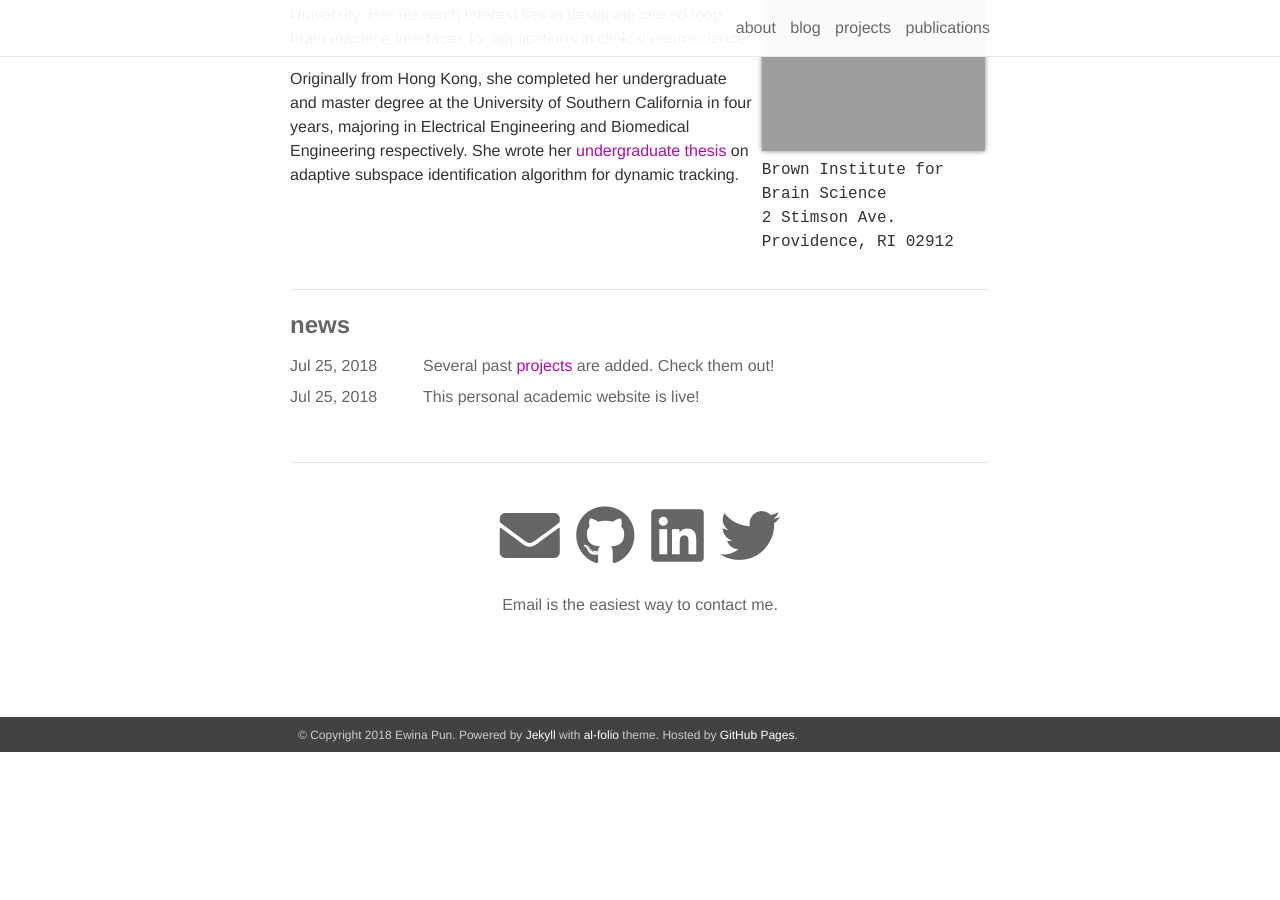
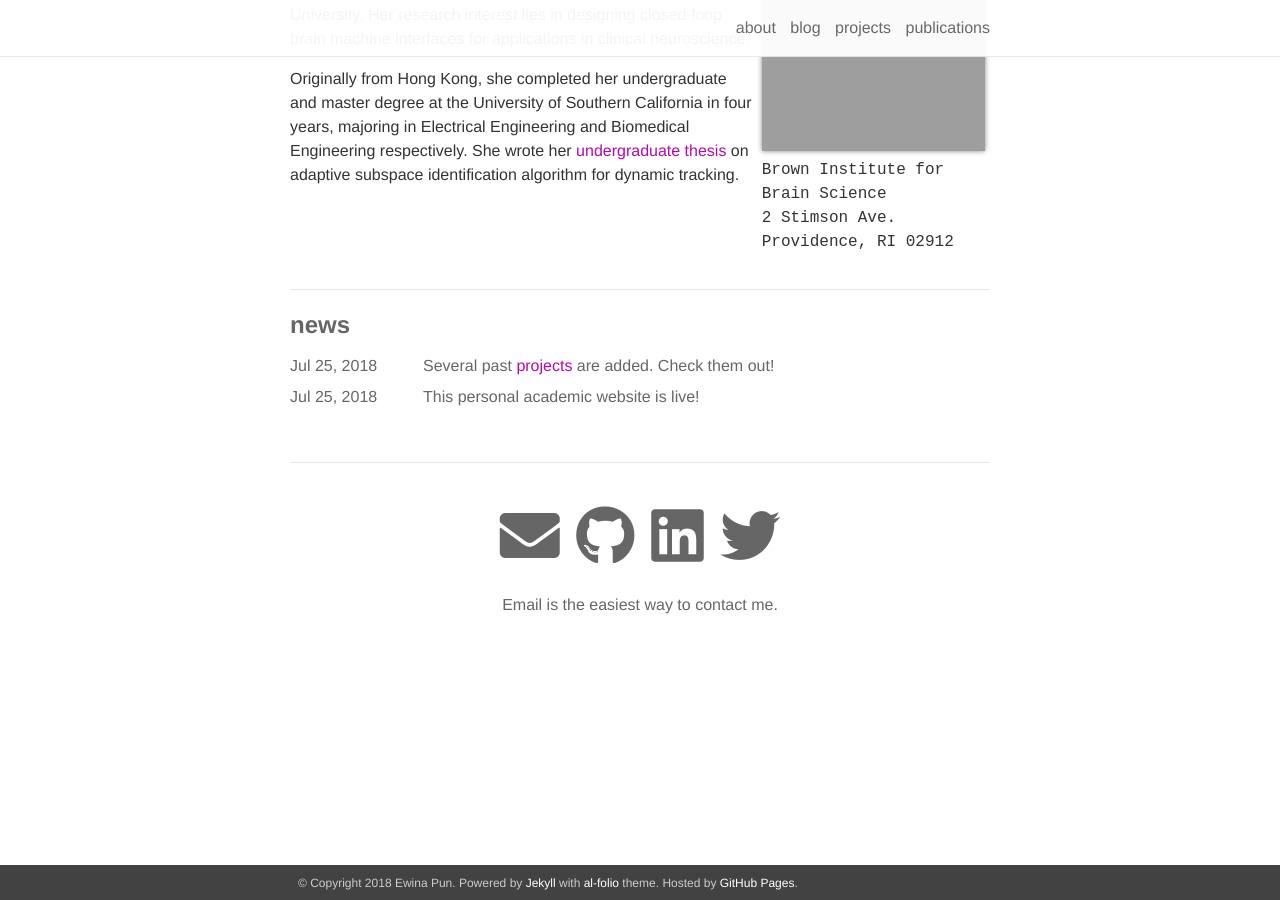
Before and after one commit to ewinapun/ewinapun.github.io, a Jekyll site: the page built from _pages/about.md, in a window 1280 px wide and 900 px high, scrolled down 235 px. Built offline with Jekyll 4.4.1, drawn with Linux system fonts in a browser that asks for light colours; nearby versions of some CDN libraries; before the commit the page ends 987 px from its top, so only the background shows below that.

Commit message:
footer position

```diff
--- a/_sass/_pages.scss
+++ b/_sass/_pages.scss
@@ -1,6 +1,6 @@
 .page-content {
     padding: 100px 0; /* VERTICAL PADDING FOR TITLE ON EVERY PAGE */
-    height:100%;
+    min-height: 100vh;
 }
 .page-heading {
     font-size: 20px;
```
